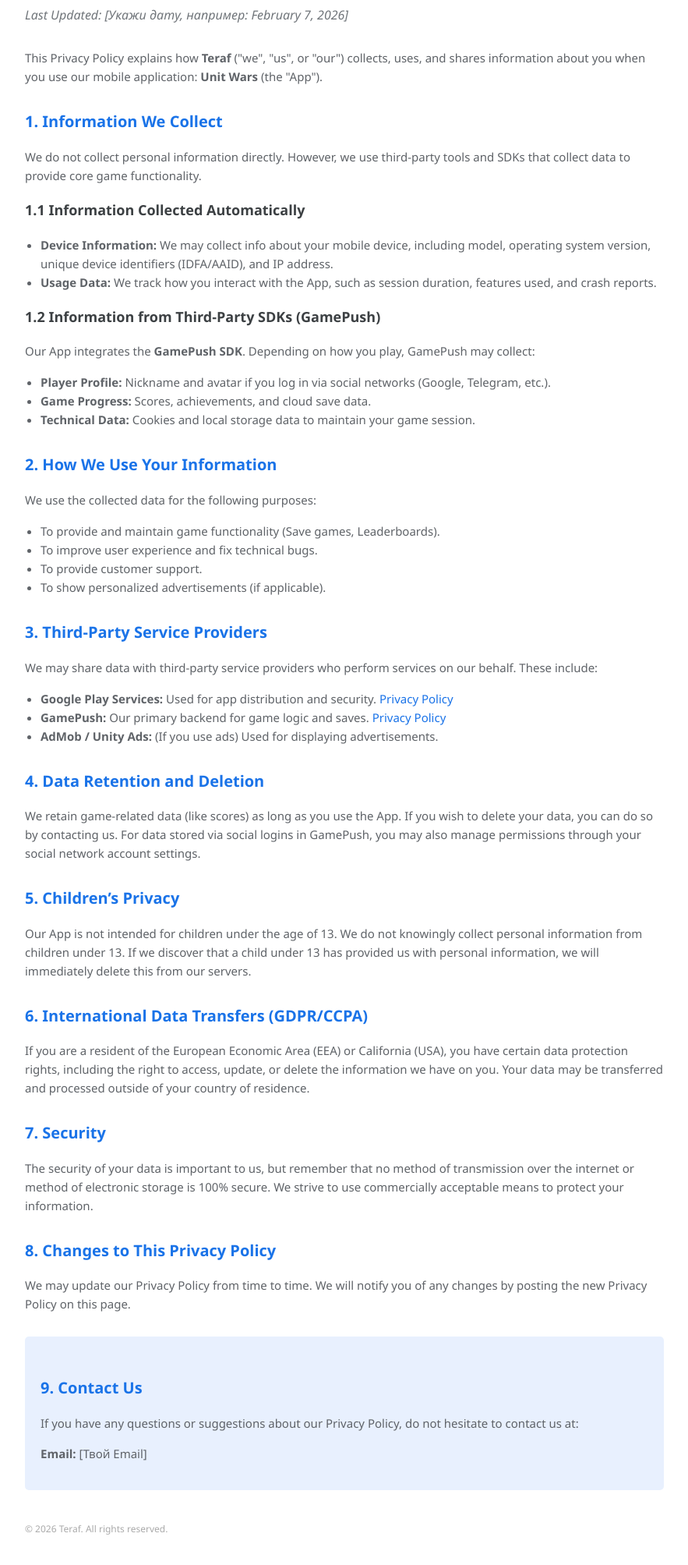
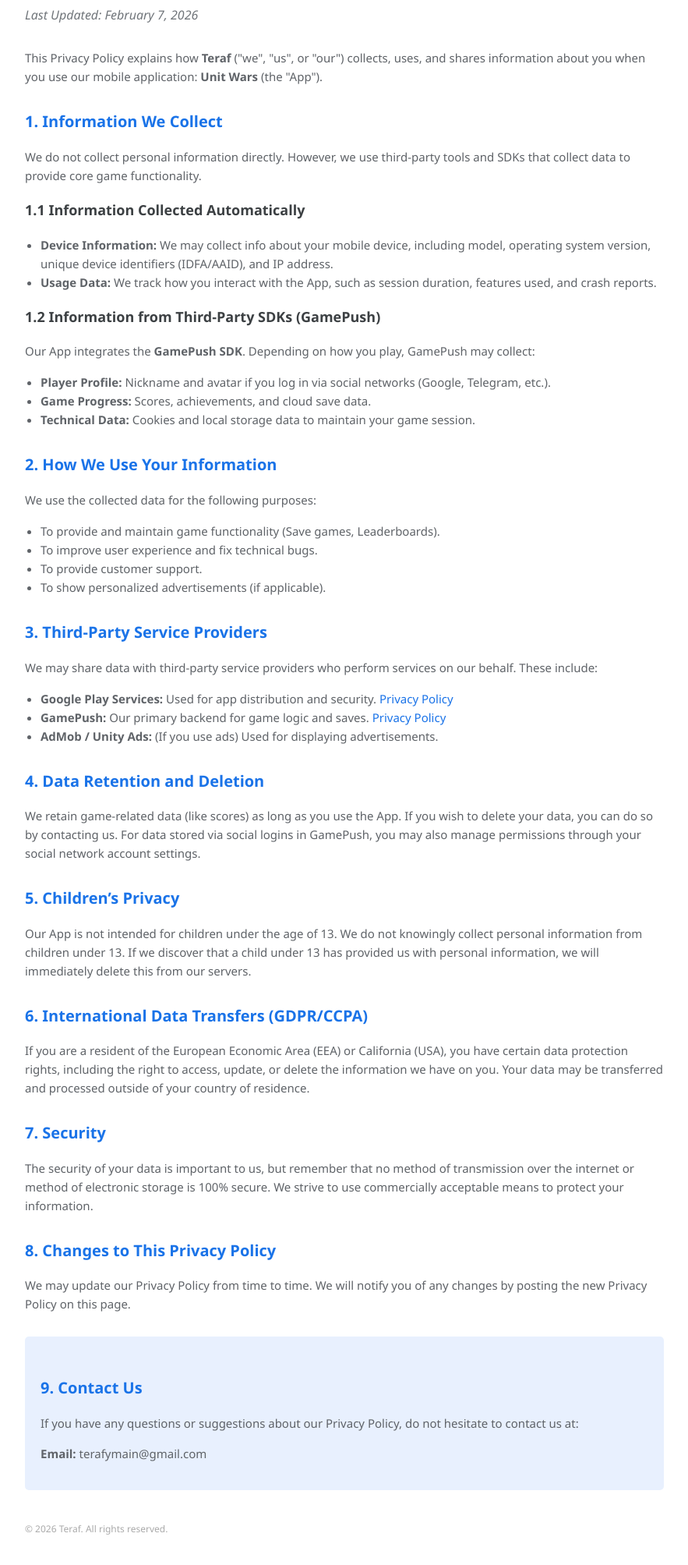
Before and after one commit to Terafy/Privacy-Policy, a plain HTML site: page index.html in a window 1280 px wide. Shown: the part 159-2166 px from the top of the page at 78% size, without its empty margins (198-1081 px from the left). Drawn offline with Linux system fonts and the light colour scheme.

Commit message:
Update last updated date and contact email in privacy policy

```diff
--- a/index.html
+++ b/index.html
@@ -22,7 +22,7 @@
 
 <div class="container">
     <h1>Privacy Policy</h1>
-    <div class="last-updated">Last Updated: [Укажи дату, например: February 7, 2026]</div>
+    <div class="last-updated">Last Updated: February 7, 2026</div>
 
     <p>This Privacy Policy explains how <strong>Teraf</strong> ("we", "us", or "our") collects, uses, and shares information about you when you use our mobile application: <strong>Unit Wars</strong> (the "App").</p>
 
@@ -78,7 +78,7 @@
     <div class="contact-box">
         <h2>9. Contact Us</h2>
         <p>If you have any questions or suggestions about our Privacy Policy, do not hesitate to contact us at:</p>
-        <p><strong>Email:</strong> [Твой Email]</p>
+        <p><strong>Email:</strong> terafymain@gmail.com</p>
     </div>
 
     <p style="margin-top: 40px; font-size: 12px; color: #aaa;">
```
